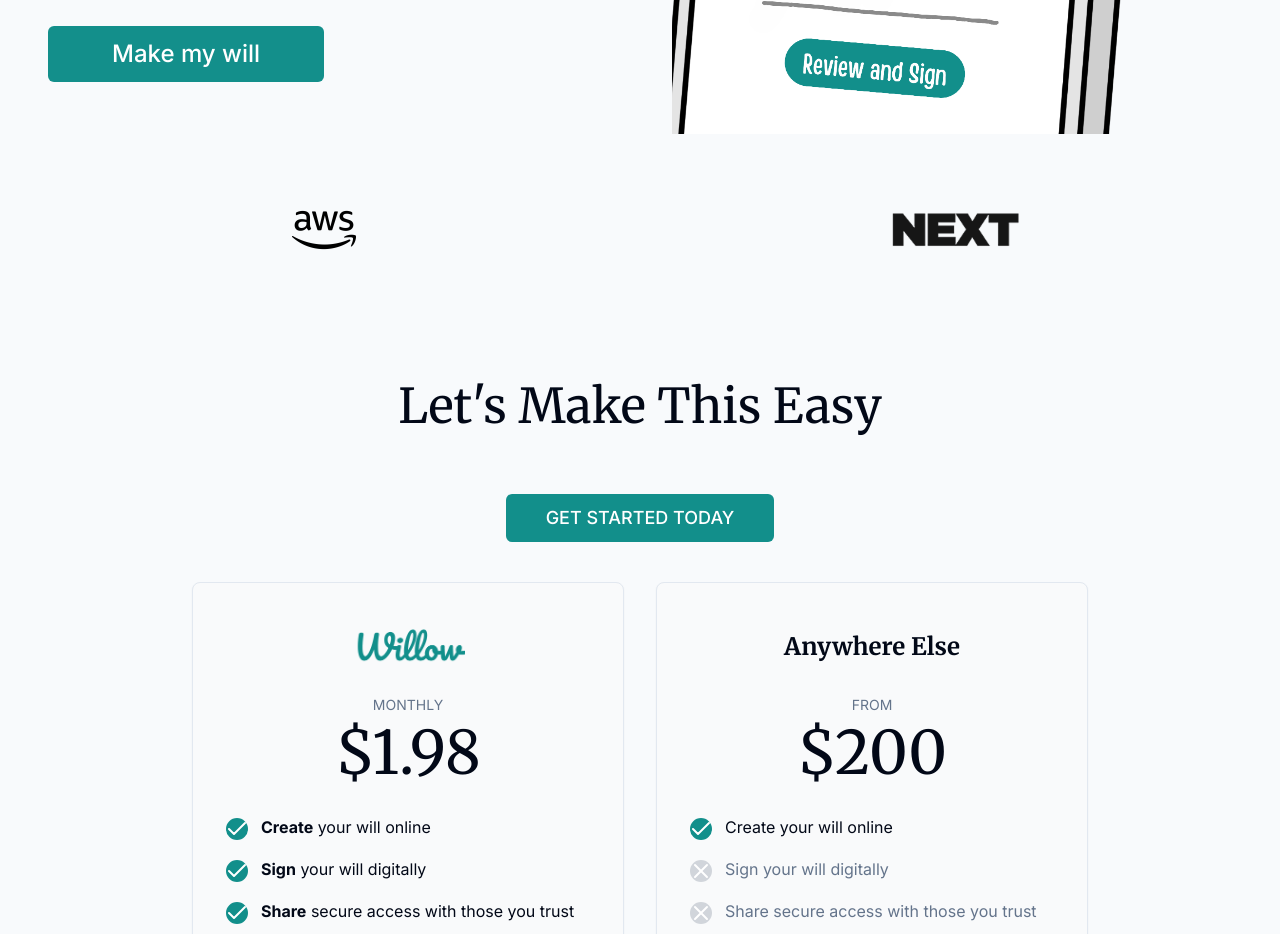
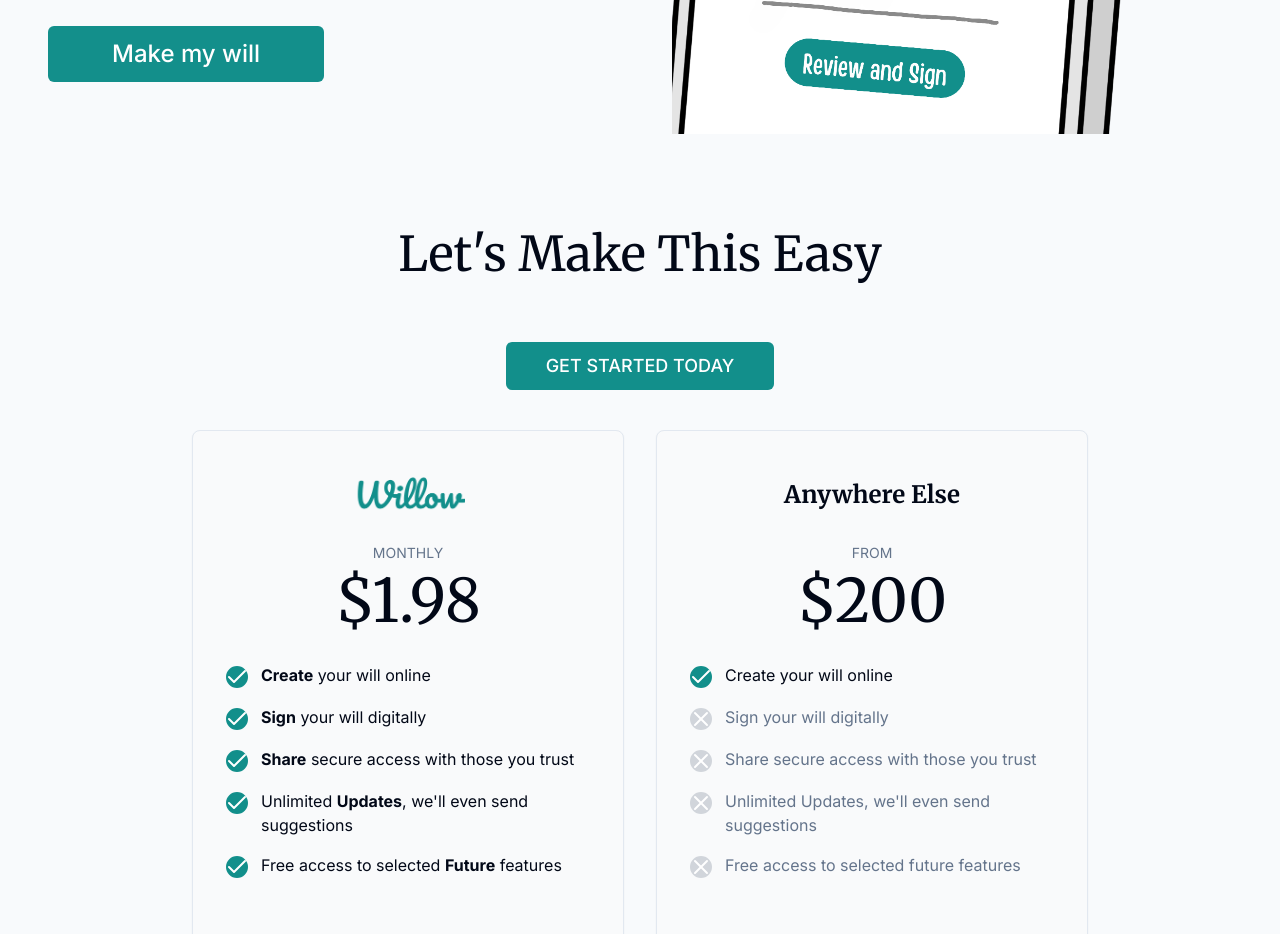
Before and after one commit to Willow-07042002-Inc/landing-page-v, a React (Vite) app: page / in a window 1280 px wide. Shown: the part 2980-3914 px from the top of the page. Built offline with nearby package versions, Linux system fonts and the light colour scheme.

Commit message:
commented out partners

```diff
--- a/src/pages/Index.tsx
+++ b/src/pages/Index.tsx
@@ -13,7 +13,7 @@ const Index = () => {
         <Hero />
         <Reviews />
         <FeaturesSection />
-        <Partners />
+        {/*<Partners />*/}
         <WillowPricing />
       </main>
       <Footer />
```
